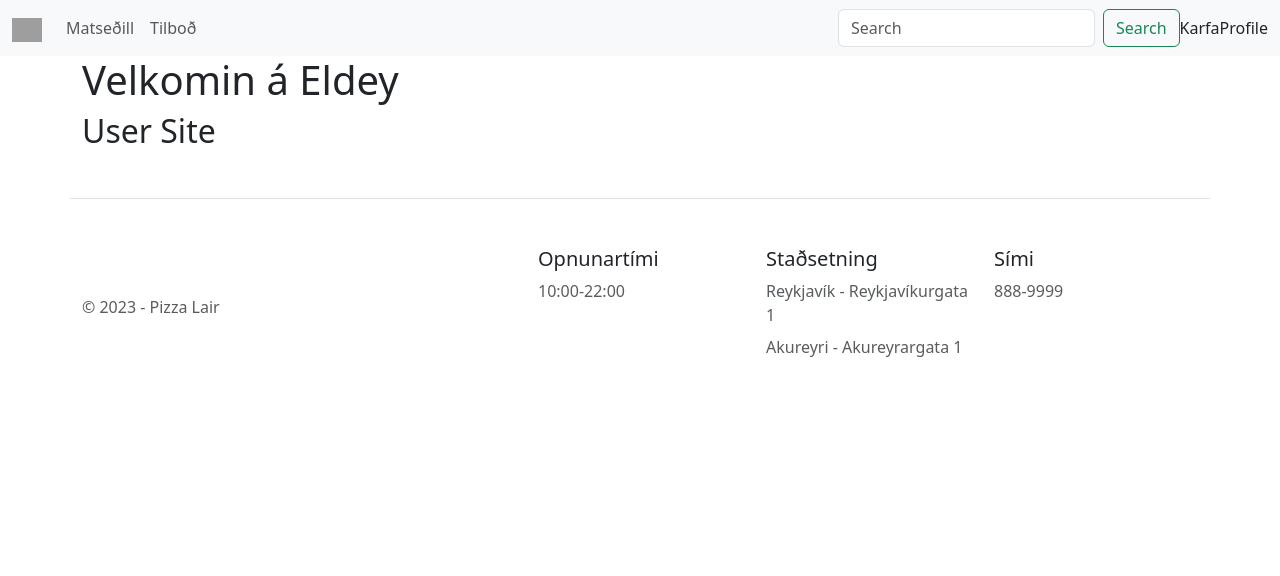
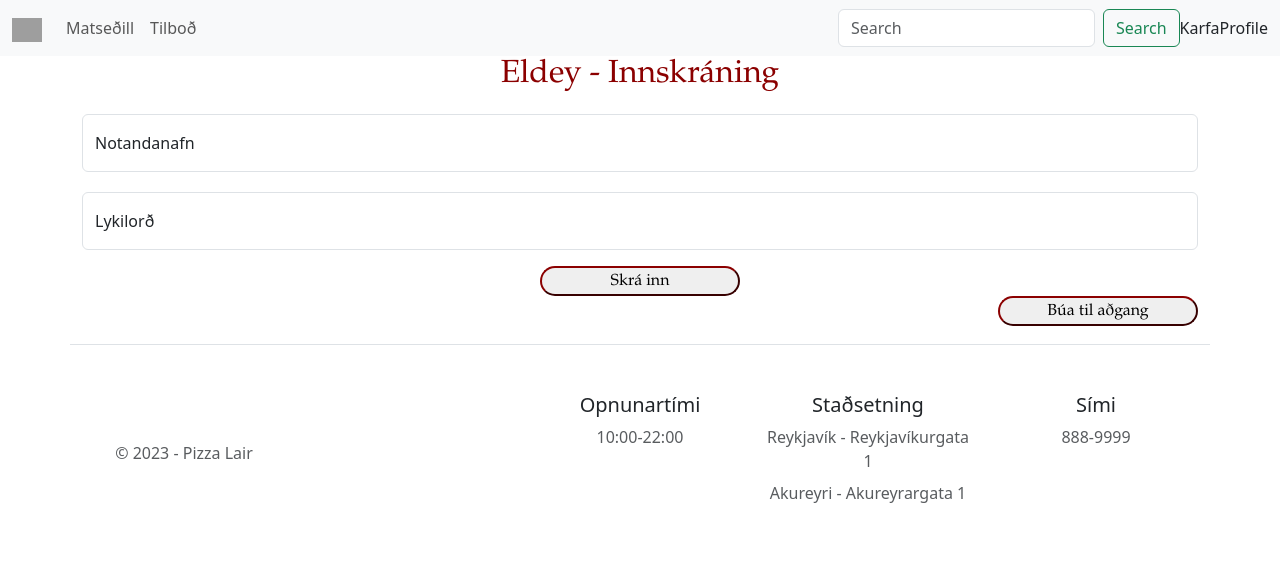
Before and after one commit to LightMH/PizzaLair, a Django app: page /user/ in a window 1280 px wide. Shown: the top 576 px of the page. Run offline with Django 4.2, Linux system fonts and the light colour scheme; grey boxes are pictures that could not be loaded.

Commit message:
User (#4)
* Bjó til user branch og vann í innskráningunni

* Lagaði innskráninguna og setti rauðan lit á sumum stöðum

```diff
--- /dev/null
+++ b/static/css/user.css
@@ -0,0 +1,25 @@
+.signInHeader {
+    color: darkred;
+    font-family: "Book Antiqua";
+    font-size: xx-large;
+}
+.signInBtn {
+    width: 200px;
+    height: fit-content;
+    border-radius: 20px;
+    border-color: darkred;
+    font-family: "Book Antiqua";
+}
+
+.form-floating {
+    margin-top: 20px;
+}
+
+.signUpBtn {
+    width: 200px;
+    float: right;
+    height: fit-content;
+    border-radius: 20px;
+    border-color: darkred;
+    font-family: "Book Antiqua";
+}
--- a/templates/User/user.html
+++ b/templates/User/user.html
@@ -1,4 +1,43 @@
 {% extends 'base.html' %}
 {% block content %}
-    <h2>User Site</h2>
+<link rel="stylesheet" href="/static/css/user.css">
+  <body class="text-center">
+    <svg xmlns="http://www.w3.org/2000/svg" style="display: none;">
+      <symbol id="check2" viewBox="0 0 16 16">
+        <path d="M13.854 3.646a.5.5 0 0 1 0 .708l-7 7a.5.5 0 0 1-.708 0l-3.5-3.5a.5.5 0 1 1 .708-.708L6.5 10.293l6.646-6.647a.5.5 0 0 1 .708 0z"></path>
+      </symbol>
+      <symbol id="circle-half" viewBox="0 0 16 16">
+        <path d="M8 15A7 7 0 1 0 8 1v14zm0 1A8 8 0 1 1 8 0a8 8 0 0 1 0 16z"></path>
+      </symbol>
+      <symbol id="moon-stars-fill" viewBox="0 0 16 16">
+        <path d="M6 .278a.768.768 0 0 1 .08.858 7.208 7.208 0 0 0-.878 3.46c0 4.021 3.278 7.277 7.318 7.277.527 0 1.04-.055 1.533-.16a.787.787 0 0 1 .81.316.733.733 0 0 1-.031.893A8.349 8.349 0 0 1 8.344 16C3.734 16 0 12.286 0 7.71 0 4.266 2.114 1.312 5.124.06A.752.752 0 0 1 6 .278z"></path>
+        <path d="M10.794 3.148a.217.217 0 0 1 .412 0l.387 1.162c.173.518.579.924 1.097 1.097l1.162.387a.217.217 0 0 1 0 .412l-1.162.387a1.734 1.734 0 0 0-1.097 1.097l-.387 1.162a.217.217 0 0 1-.412 0l-.387-1.162A1.734 1.734 0 0 0 9.31 6.593l-1.162-.387a.217.217 0 0 1 0-.412l1.162-.387a1.734 1.734 0 0 0 1.097-1.097l.387-1.162zM13.863.099a.145.145 0 0 1 .274 0l.258.774c.115.346.386.617.732.732l.774.258a.145.145 0 0 1 0 .274l-.774.258a1.156 1.156 0 0 0-.732.732l-.258.774a.145.145 0 0 1-.274 0l-.258-.774a1.156 1.156 0 0 0-.732-.732l-.774-.258a.145.145 0 0 1 0-.274l.774-.258c.346-.115.617-.386.732-.732L13.863.1z"></path>
+      </symbol>
+      <symbol id="sun-fill" viewBox="0 0 16 16">
+        <path d="M8 12a4 4 0 1 0 0-8 4 4 0 0 0 0 8zM8 0a.5.5 0 0 1 .5.5v2a.5.5 0 0 1-1 0v-2A.5.5 0 0 1 8 0zm0 13a.5.5 0 0 1 .5.5v2a.5.5 0 0 1-1 0v-2A.5.5 0 0 1 8 13zm8-5a.5.5 0 0 1-.5.5h-2a.5.5 0 0 1 0-1h2a.5.5 0 0 1 .5.5zM3 8a.5.5 0 0 1-.5.5h-2a.5.5 0 0 1 0-1h2A.5.5 0 0 1 3 8zm10.657-5.657a.5.5 0 0 1 0 .707l-1.414 1.415a.5.5 0 1 1-.707-.708l1.414-1.414a.5.5 0 0 1 .707 0zm-9.193 9.193a.5.5 0 0 1 0 .707L3.05 13.657a.5.5 0 0 1-.707-.707l1.414-1.414a.5.5 0 0 1 .707 0zm9.193 2.121a.5.5 0 0 1-.707 0l-1.414-1.414a.5.5 0 0 1 .707-.707l1.414 1.414a.5.5 0 0 1 0 .707zM4.464 4.465a.5.5 0 0 1-.707 0L2.343 3.05a.5.5 0 1 1 .707-.707l1.414 1.414a.5.5 0 0 1 0 .708z"></path>
+      </symbol>
+    </svg>
+
+
+<main class="form-signin w-100 m-auto">
+  <form>
+    <h1 class="signInHeader">Eldey - Innskráning</h1>
+    <div class="form-floating">
+      <input type="text" class="form-control" id="floatingInput" placeholder="JónJóns">
+      <label for="floatingInput">Notandanafn</label>
+    </div>
+    <div class="form-floating">
+      <input type="password" class="form-control" id="floatingPassword" placeholder="Password">
+      <label for="floatingPassword">Lykilorð</label>
+    </div>
+
+    <div class="checkbox mb-3">
+    </div>
+    <button class="signInBtn" type="submit">Skrá inn</button>
+  </form>
+    <button class="signUpBtn" type="submit">Búa til aðgang</button>
+</main>
+
+  </body>
+
 {% endblock %}
--- a/templates/base.html
+++ b/templates/base.html
@@ -10,7 +10,6 @@
 <body>
     {% include 'navigationbar.html' %}
     <div class="container">
-    <h1>Velkomin á Eldey</h1>
     {% block content %}
     {% endblock %}
     </div>
```
